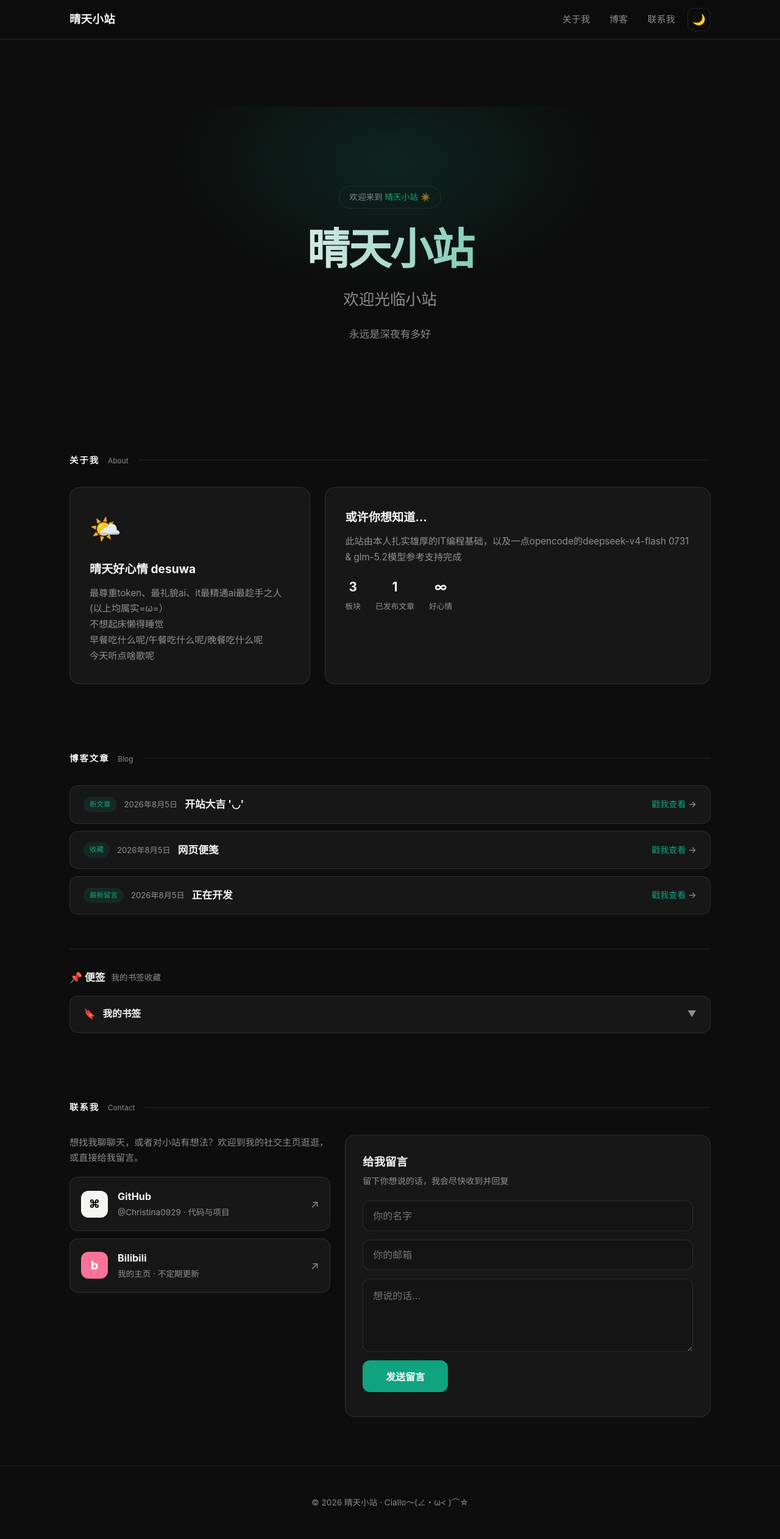
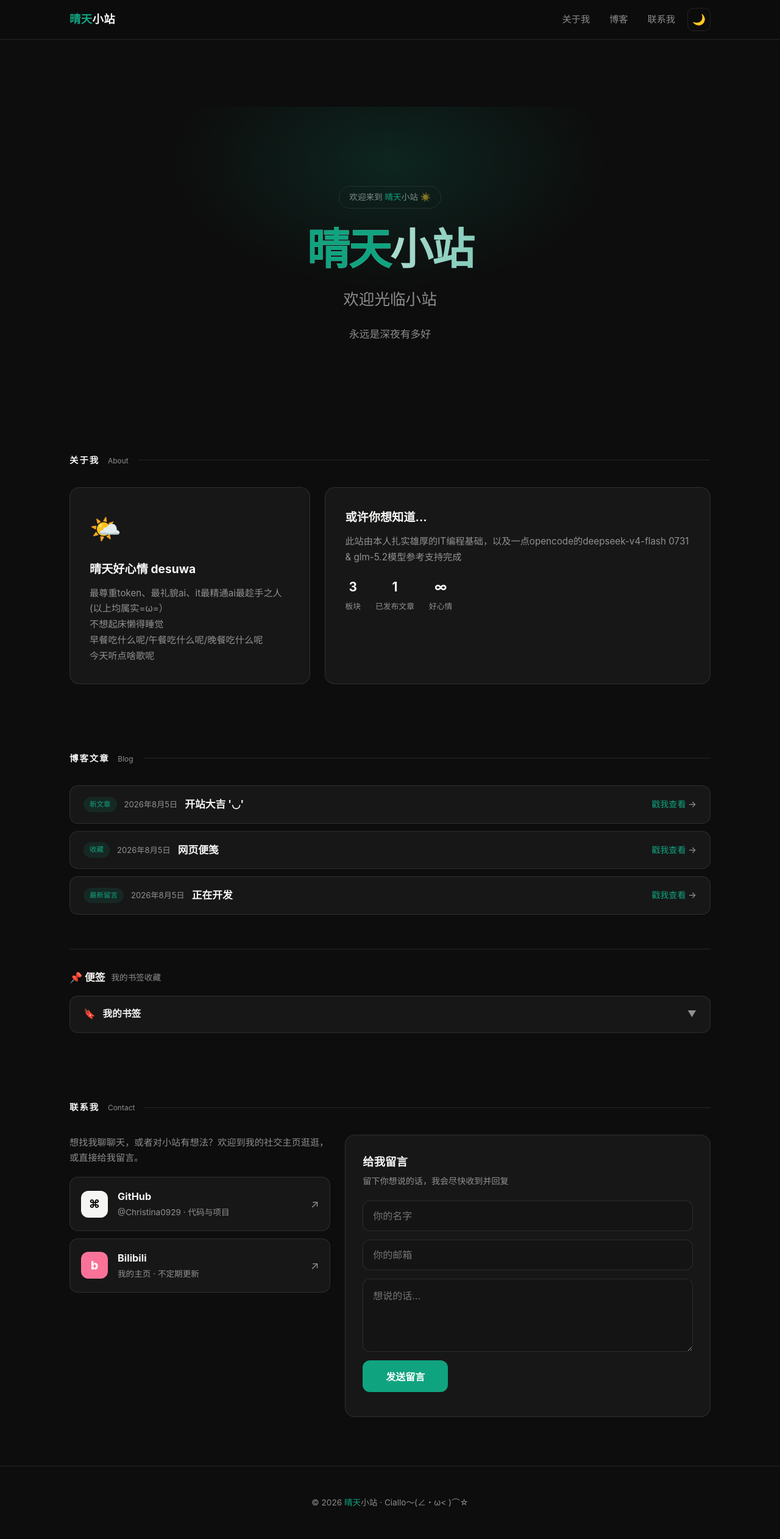
Before and after one commit to Christina0929/Christina0929.github.io, a plain HTML site: page index.html in a window 1280 px wide. Shown: the whole page at 61% size. Drawn offline with Linux system fonts and the light colour scheme.

Commit message:
晴天两字统一用 accent 色高亮（导航/badge/H1/footer）

```diff
--- a/index.html
+++ b/index.html
@@ -136,6 +136,7 @@
       background-clip: text;
       -webkit-text-fill-color: transparent;
     }
+    .hero h1 .brand, footer .brand { color: var(--accent); -webkit-text-fill-color: var(--accent); }
     .hero .tagline {
       font-size: clamp(1.2rem, 3vw, 1.6rem);
       font-weight: 500;
@@ -464,7 +465,7 @@
   <!-- 顶部导航 -->
   <nav>
     <div class="inner">
-      <a class="logo" href="#top">晴天</span>小站<span></a>
+      <a class="logo" href="#top"><span>晴天</span>小站</a>
       <div class="right">
         <div class="menu">
           <a href="#about">关于我</a>
@@ -483,8 +484,8 @@
   <main id="top">
     <!-- 个人简介 -->
     <section class="hero reveal" id="about">
-      <div class="badge">欢迎来到 <span>晴天小站</span> ☀️</div>
-      <h1>晴天小站</h1>
+      <div class="badge">欢迎来到 <span>晴天</span>小站 ☀️</div>
+      <h1><span class="brand">晴天</span>小站</h1>
       <p class="tagline" id="typing"></p>
       <p class="desc">永远是深夜有多好</p>
     </section>
@@ -582,7 +583,7 @@
   <!-- 回到顶部 -->
   <button class="to-top" id="to-top" aria-label="回到顶部">↑</button>
 
-  <footer>© <span id="year"></span> 晴天小站 · Ciallo～(∠・ω< )⌒☆</footer>
+  <footer>© <span id="year"></span> <span class="brand">晴天</span>小站 · Ciallo～(∠・ω< )⌒☆</footer>
 
   <script>
     // 深浅色切换
```
Also changed, not shown: post1.html (+3 -2 lines), post2.html (+3 -2 lines), post3.html (+3 -2 lines).
